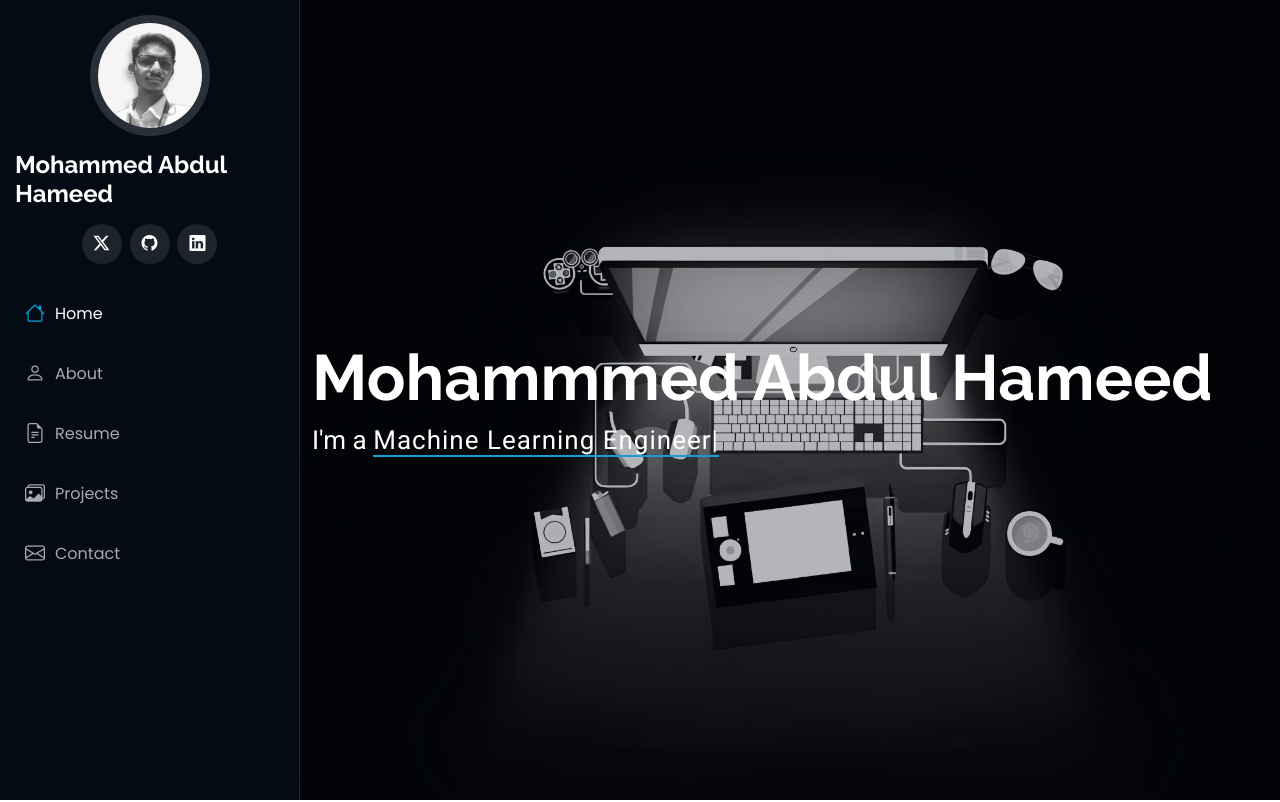
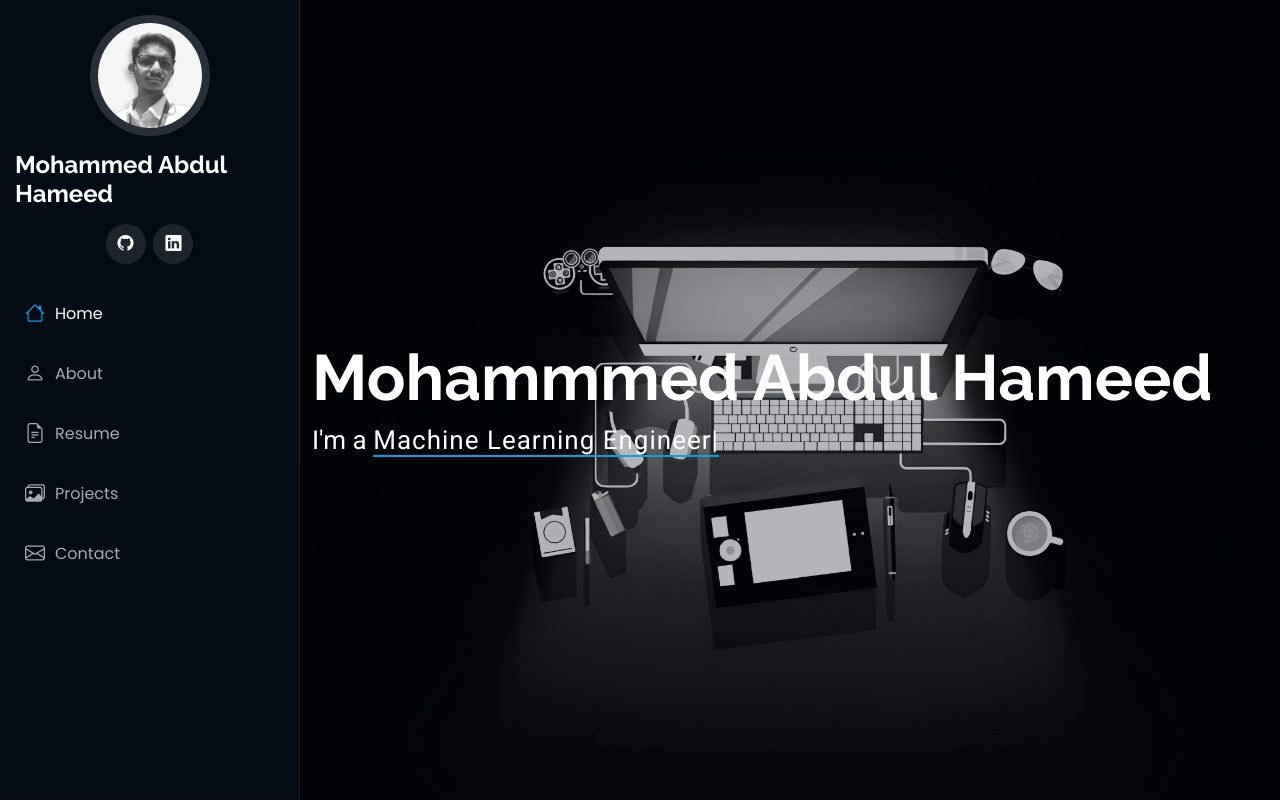
Before and after one commit to AbdulHameed22/Mohammed-Abdul-Hameed, a plain HTML site: page index.html in a window 1280 px wide. Shown: the top 802 px of the page. Drawn offline with Linux system fonts and the light colour scheme.

Commit message:
removing twitter icon

```diff
--- a/index.html
+++ b/index.html
@@ -46,7 +46,7 @@
     </a>
 
     <div class="social-links text-center">
-      <a href="#" class="twitter"><i class="bi bi-twitter-x"></i></a>
+
       <a href="https://github.com/AbdulHameed22" class="github"><i class="bi bi-github"></i></a>
 
       <a href="https://www.linkedin.com/in/abdul-hameed-50090b255/" class="linkedin"><i class="bi bi-linkedin"></i></a>
```
